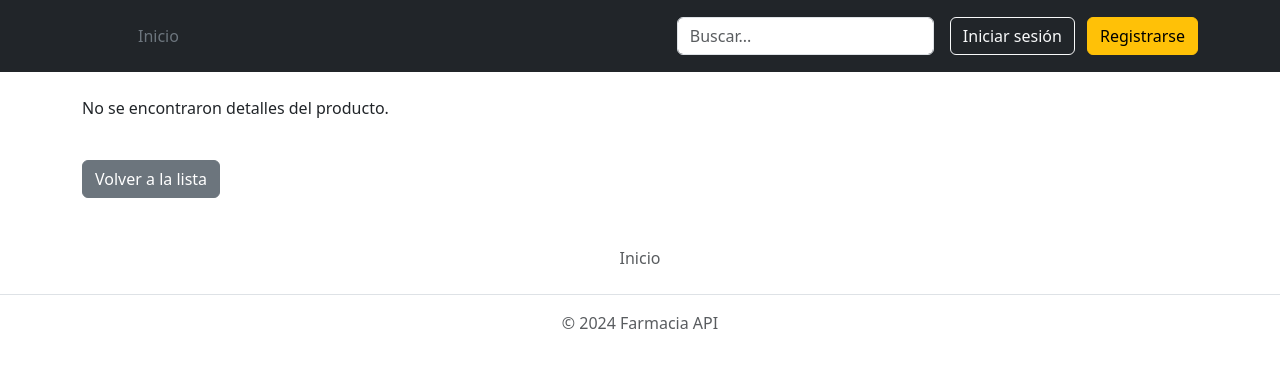
After one commit to JotaDevMan/farmacia_rest, a Django app: template templates/product_details.html in a window 1280 px wide. The commit adds this page. Shown: the top 368 px of the page. Run offline with Django 5.2, Linux system fonts and the light colour scheme; the template is opened without the code that fills it, so the values that code supplies are empty.

Commit message:
templates api delete put

```diff
--- a/clienteApp/urls.py
+++ b/clienteApp/urls.py
@@ -0,0 +1,7 @@
+from django.urls import path
+from clienteApp import views
+
+urlpatterns = [
+    path("", views.obtener_productos, name="index"),
+    path("api/", views.producto_lista),
+]
--- a/farmacia_rest/urls.py
+++ b/farmacia_rest/urls.py
@@ -1,27 +1,11 @@
-"""
-URL configuration for farmacia_rest project.
-
-The `urlpatterns` list routes URLs to views. For more information please see:
-    https://docs.djangoproject.com/en/5.0/topics/http/urls/
-Examples:
-Function views
-    1. Add an import:  from my_app import views
-    2. Add a URL to urlpatterns:  path('', views.home, name='home')
-Class-based views
-    1. Add an import:  from other_app.views import Home
-    2. Add a URL to urlpatterns:  path('', Home.as_view(), name='home')
-Including another URLconf
-    1. Import the include() function: from django.urls import include, path
-    2. Add a URL to urlpatterns:  path('blog/', include('blog.urls'))
-"""
 
 from django.contrib import admin
-from django.urls import path
+from django.urls import path, include
 from clienteApp import views
 
 urlpatterns = [
     path("admin/", admin.site.urls),
-    path("api/", views.producto_lista),
-    path('api/productos/<int:pk>', views.producto_detalles),
-    path("", views.obtener_productos, name="index")
+    path("", include('clienteApp.urls'), name="index"),
+    path("api/", views.producto_lista, name="producto_lista"),
+    path('api/<int:pk>/', views.producto_detalles, name='producto_detalles'),
 ]
--- a/templates/base.html
+++ b/templates/base.html
@@ -1,3 +1,4 @@
+{%load static%}
 <!DOCTYPE html>
 <html lang="en">
 <head>
@@ -5,8 +6,10 @@
     <meta name="viewport" content="width=device-width, initial-scale=1.0">
     <title>{%block title%}{%endblock%}</title>
     <link href="https://cdn.jsdelivr.net/npm/bootstrap@5.3.3/dist/css/bootstrap.min.css" rel="stylesheet" integrity="sha384-QWTKZyjpPEjISv5WaRU9OFeRpok6YctnYmDr5pNlyT2bRjXh0JMhjY6hW+ALEwIH" crossorigin="anonymous">
+
 </head>
 <body>
+
     <header class="p-3 text-bg-dark">
         <div class="container">
           <div class="d-flex flex-wrap align-items-center justify-content-center justify-content-lg-start">
--- a/templates/index.html
+++ b/templates/index.html
@@ -24,7 +24,7 @@
             <div class="col">
                 <div class="card shadow-sm">
 
-                    {% if producto.imagen_url %}
+                    {% if producto.image %}
                     <img src="{{ producto.image }}" class="bd-placeholder-img card-img-top" alt="{{ producto.nombre }}" width="100%" height="225">
                     {% else %}
                     <svg class="bd-placeholder-img card-img-top" width="100%" height="225" xmlns="http://www.w3.org/2000/svg" role="img" aria-label="Placeholder: Thumbnail" preserveAspectRatio="xMidYMid slice" focusable="false">
--- /dev/null
+++ b/templates/product_details.html
@@ -0,0 +1,69 @@
+{% extends "base.html" %}
+{% block title %}Detalles del Producto{% endblock %}
+{% block content %}
+<div class="container mt-4">
+    <!-- Mensajes de éxito o error -->
+    {% if success %}
+    <div class="alert alert-success">
+        {{ success }}
+    </div>
+    {% endif %}
+    {% if error %}
+    <div class="alert alert-danger">
+        {{ error }}
+    </div>
+    {% endif %}
+
+
+    {% if producto %}
+    <h1>Detalles del Producto</h1>
+    <ul class="list-group">
+        <li class="list-group-item"><strong>Nombre:</strong> {{ producto.nombre }}</li>
+        <li class="list-group-item"><strong>Stock:</strong> {{ producto.stock }}</li>
+        <li class="list-group-item"><strong>Precio:</strong> ${{ producto.precio }}</li>
+    </ul>
+
+
+    <div class="mt-4">
+        <button class="btn btn-secondary" type="button" data-bs-toggle="collapse" data-bs-target="#editarProducto" aria-expanded="false" aria-controls="editarProducto">
+            Editar Producto
+        </button>
+        <div class="collapse mt-3" id="editarProducto">
+            <div class="card card-body">
+                <form method="post" action="{% url 'producto_detalles' producto.id_producto %}">
+                    {% csrf_token %}
+                    <input type="hidden" name="_method" value="PUT"> <!-- Indica que es un PUT -->
+                    <div class="mb-3">
+                        <label for="nombre" class="form-label">Nombre</label>
+                        <input type="text" class="form-control" id="nombre" name="nombre" value="{{ producto.nombre }}" required>
+                    </div>
+                    <div class="mb-3">
+                        <label for="stock" class="form-label">Stock</label>
+                        <input type="number" class="form-control" id="stock" name="stock" value="{{ producto.stock }}" required>
+                    </div>
+                    <div class="mb-3">
+                        <label for="precio" class="form-label">Precio</label>
+                        <input type="number" class="form-control" id="precio" name="precio" value="{{ producto.precio }}" step="0.01" required>
+                    </div>
+                    <button type="submit" class="btn btn-primary">Actualizar</button>
+                </form>
+            </div>
+        </div>
+    </div>
+
+
+
+    <form method="post" action="{% url 'producto_detalles' producto.id_producto %}" class="mt-3">
+        {% csrf_token %}
+        <input type="hidden" name="_method" value="DELETE">
+        <button type="submit" class="btn btn-danger">Eliminar</button>
+    </form>
+
+    {% else %}
+    <p>No se encontraron detalles del producto.</p>
+    {% endif %}
+
+    <!-- Botón para volver -->
+    <a href="/api/" class="btn btn-secondary mt-4">Volver a la lista</a>
+</div>
+{% endblock %}
```
Also changed, not shown: clienteApp/views.py (+60 -13 lines), farmacia_rest/settings.py (+9 -0 lines), templates/api_template.html (added, +74 -0 lines), migrations/__init__.py (added).
